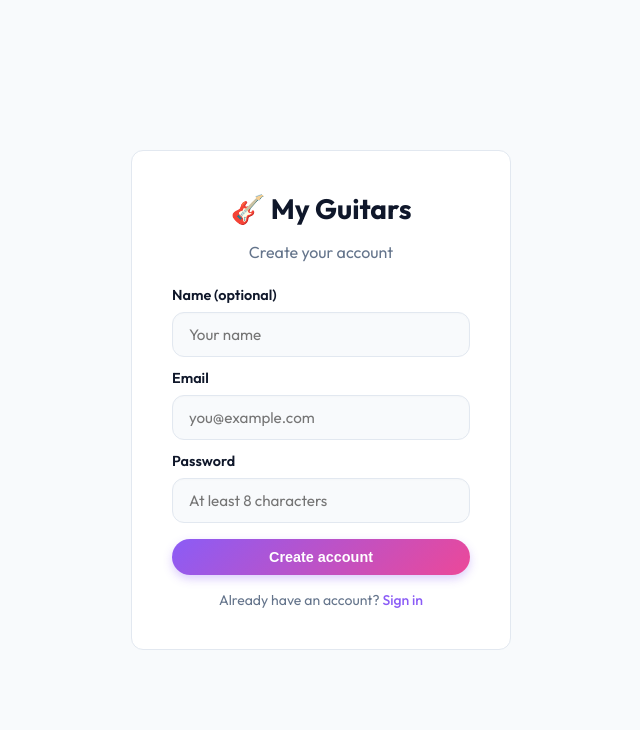
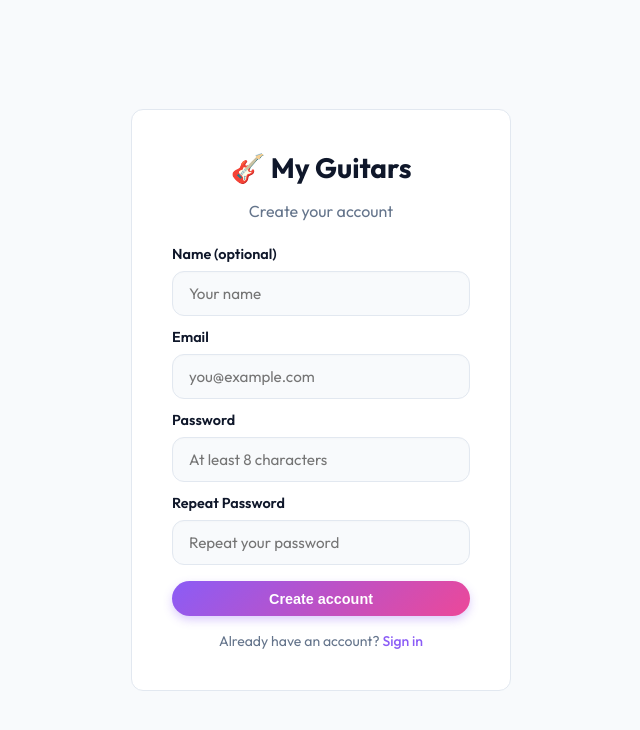
Before and after one commit to lluiken1966/myguitars, a Next.js app: page /auth/register in a window 1280 px wide. Shown: the top 730 px of the page, without its empty margins (319-959 px from the left). Built offline with nearby package versions, Linux system fonts and the light colour scheme.

Commit message:
feat: add password confirmation to registration and redirect authenticated users to profile pages while optimizing database connection initialization

```diff
--- a/app/auth/register/page.tsx
+++ b/app/auth/register/page.tsx
@@ -1,7 +1,7 @@
 "use client";
 
 import { useState } from "react";
-import { signIn } from "next-auth/react";
+import { signIn, getSession } from "next-auth/react";
 import { useRouter } from "next/navigation";
 import Link from "next/link";
 
@@ -11,11 +11,18 @@ export default function RegisterPage() {
   const [name, setName] = useState("");
   const [email, setEmail] = useState("");
   const [password, setPassword] = useState("");
+  const [confirmPassword, setConfirmPassword] = useState("");
   const [error, setError] = useState("");
   const [loading, setLoading] = useState(false);
 
   async function handleSubmit(e: React.FormEvent) {
     e.preventDefault();
+
+    if (password !== confirmPassword) {
+      setError("Passwords do not match");
+      return;
+    }
+
     setLoading(true);
     setError("");
 
@@ -44,7 +51,12 @@ export default function RegisterPage() {
     if (result?.error) {
       router.push("/auth/signin");
     } else {
-      router.push("/");
+      const session = await getSession();
+      if (session?.user?.id) {
+        router.push(`/users/${session.user.id}`);
+      } else {
+        router.push("/");
+      }
       router.refresh();
     }
   }
@@ -97,6 +109,20 @@ export default function RegisterPage() {
             />
           </div>
 
+          <div className="form-group">
+            <label htmlFor="confirmPassword">Repeat Password</label>
+            <input
+              id="confirmPassword"
+              type="password"
+              value={confirmPassword}
+              onChange={(e) => setConfirmPassword(e.target.value)}
+              required
+              autoComplete="new-password"
+              placeholder="Repeat your password"
+              minLength={8}
+            />
+          </div>
+
           <button type="submit" className="btn btn-primary" disabled={loading}>
             {loading ? "Creating account..." : "Create account"}
           </button>
--- a/lib/db.ts
+++ b/lib/db.ts
@@ -25,6 +25,8 @@ function createDataSource() {
   });
 }
 
+let initializationPromise: Promise<DataSource> | null = null;
+
 export async function getDataSource(): Promise<DataSource> {
   // Check if the cached DataSource is still valid (entity classes may change on hot reload)
   if (global._dataSource?.isInitialized) {
@@ -37,15 +39,18 @@ export async function getDataSource(): Promise<DataSource> {
       // Stale cache — entity classes were replaced by hot reload
       await global._dataSource.destroy();
       global._dataSource = undefined;
+      initializationPromise = null;
     }
   }
 
-  const ds = createDataSource();
-  await ds.initialize();
-
-  if (process.env.NODE_ENV !== "production") {
-    global._dataSource = ds;
+  if (!initializationPromise) {
+    initializationPromise = (async () => {
+      const ds = createDataSource();
+      await ds.initialize();
+      global._dataSource = ds;
+      return ds;
+    })();
   }
 
-  return ds;
+  return initializationPromise;
 }
```
Also changed, not shown: app/auth/signin/page.tsx (+11 -2 lines).
